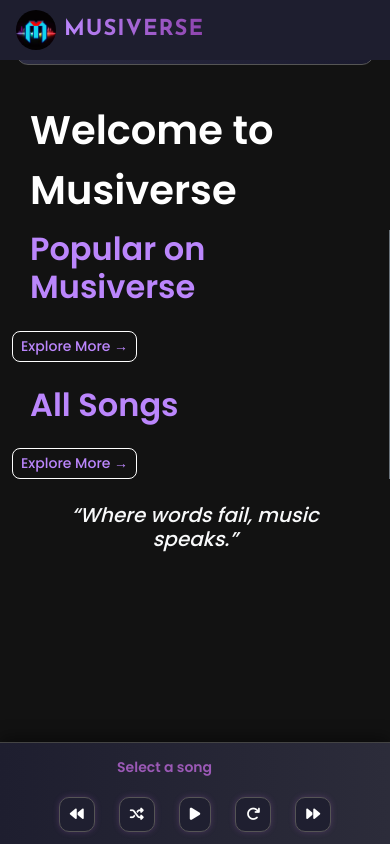
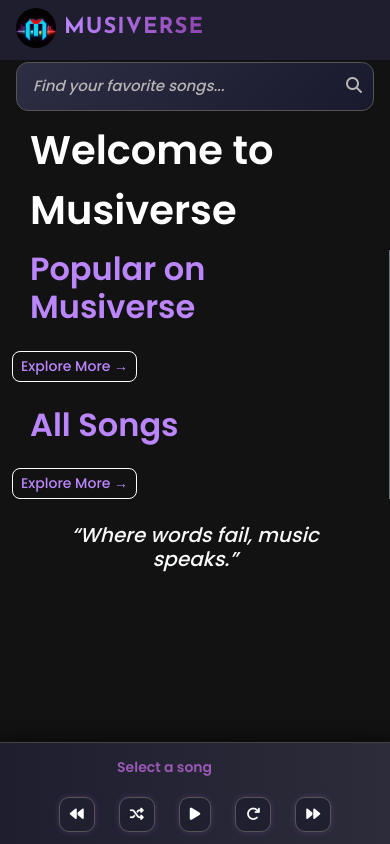
Before and after one commit to yashfeenraavi09/Musiverse, a Flask app: page /dashboard in a window 390 px wide. Run offline with Flask 3, Linux system fonts and the light colour scheme; data that the repository does not hold is empty.

Commit message:
Fixed mobile search bar issue

```diff
--- a/templates/partials/navbar.html
+++ b/templates/partials/navbar.html
@@ -1,14 +1,36 @@
-<div class="navbar-top fixed-top d-flex justify-content-end align-items-start pe-4 pt-3 flex-wrap" style="background-color: #121212; z-index: 1030;">
-  <div class="search-container position-relative">
-    <form action="{{ url_for('search') }}" method="GET" class="position-relative w-100">
+<!-- ✅ Mobile Topbar with Logo + Search -->
+<div class="mobile-topbar d-md-none d-flex flex-column px-3 py-2">
+  <div class="d-flex align-items-center justify-content-between">
+    <div class="d-flex align-items-center gap-2 cursor-pointer" onclick="toggleMobileSidebar()">
+      <img src="{{ url_for('static', filename='media/favicon.jpg') }}" alt="Musiverse Favicon" style="width: 40px; height: 40px;" class="rounded-circle" />
+      <h5 class="logo-title m-0">MUSIVERSE</h5>
+    </div>
+  </div>
+
+  <!-- 🔍 Search bar -->
+  <form action="{{ url_for('search') }}" method="GET" class="mt-2 w-100">
+    <div class="search-container position-relative w-100">
       <input type="text" name="q" class="form-control futuristic-search" placeholder="Find your favorite songs..." aria-label="Search" required>
       <button type="submit" class="search-icon-btn">
         <i class="fas fa-search"></i>
       </button>
-    </form>
-  </div>
+    </div>
+  </form>
 </div>
 
+<!-- ✅ Desktop Search Bar -->
+<div class="navbar-top fixed-top d-none d-md-flex justify-content-end align-items-start pe-4 pt-3 flex-wrap" style="background-color: #121212; z-index: 1030;">
+  <form action="{{ url_for('search') }}" method="GET" class="mt-2">
+    <div class="search-container position-relative">
+      <input type="text" name="q" class="form-control futuristic-search" placeholder="Find your favorite songs..." aria-label="Search" required>
+      <button type="submit" class="search-icon-btn">
+        <i class="fas fa-search"></i>
+      </button>
+    </div>
+  </form>
+</div>
+
+<!-- ✅ CSS -->
 <style>
   body {
     background-color: #121212;
@@ -18,9 +40,15 @@
   }
 
   .main-content {
-    margin-left: 220px;
     padding: 0;
-    padding-top: 90px;
+    padding-top: 110px;
+  }
+
+  @media (min-width: 768px) {
+    .main-content {
+      margin-left: 220px;
+      padding-top: 90px;
+    }
   }
 
   .search-container {
@@ -72,13 +100,8 @@
     color: #bb86fc;
   }
 
-  /* ✅ Responsive fix */
+  /* ✅ Responsive Fix */
   @media (max-width: 576px) {
-    .navbar-top {
-      justify-content: center !important;
-      padding: 10px 16px !important;
-    }
-
     .search-container {
       width: 100% !important;
       margin-top: 6px !important;
```
